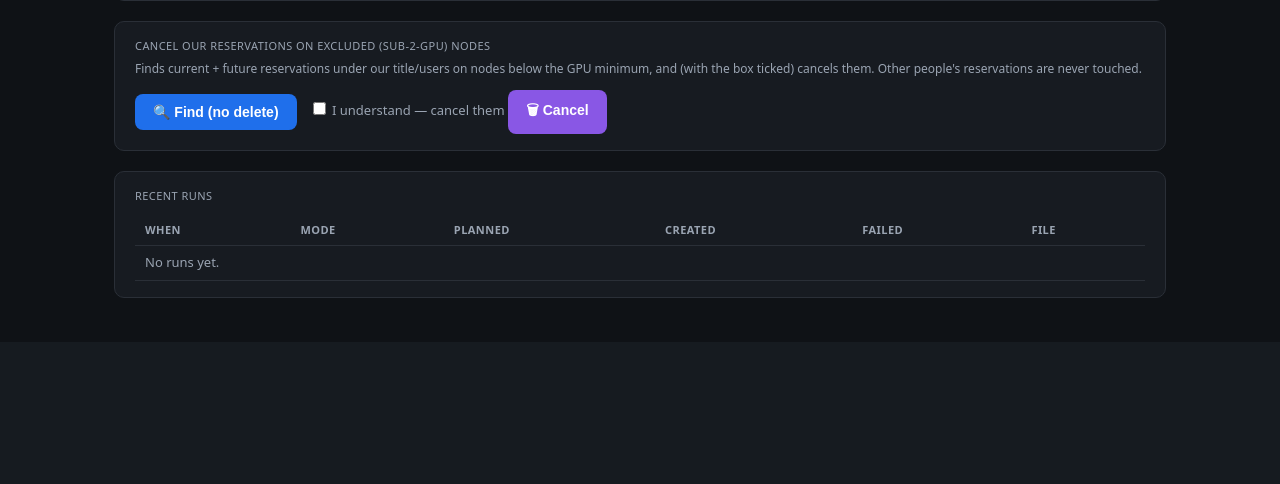
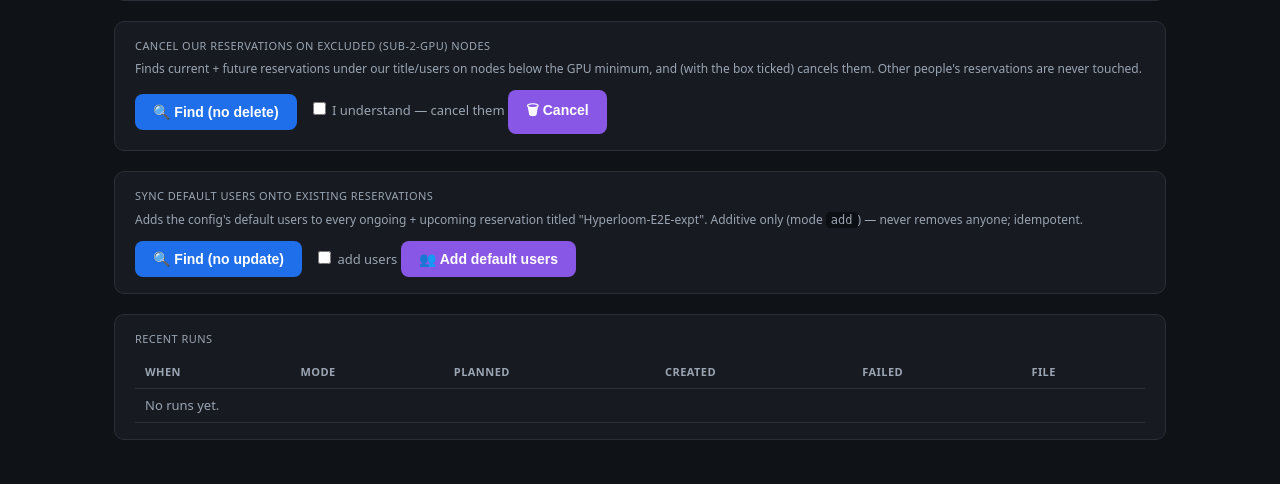
Before and after one commit to rodosingh/automatic-conductor-reserve, a Flask app: page / in a window 1280 px wide. Shown: the part 533-1017 px from the top of the page. Before the commit the page ends 831 px from the top, so only its background shows below. Run offline with Flask 3, Linux system fonts and the light colour scheme.

Commit message:
Mirror sync-users into the Flask app
- /sync-users route + card: "Find (no update)" (dry-run) and "Add default users" (commit)
- reuses engine.sync_users; documented in HOW_TO_RUN.md

```diff
--- a/app.py
+++ b/app.py
@@ -16,14 +16,14 @@ from flask import Flask, redirect, render_template, request, url_for
 
 from conductor_reserve import notify
 from conductor_reserve.config import load_config
-from conductor_reserve.engine import run, cancel_small_gpu
+from conductor_reserve.engine import run, cancel_small_gpu, sync_users
 
 logging.basicConfig(level=logging.INFO, format="%(asctime)s %(levelname)s %(name)s: %(message)s")
 app = Flask(__name__)
 
 # Simple in-memory state for the last run + a lock so two clicks don't overlap.
 _lock = threading.Lock()
-_last = {"result": None, "log": [], "running": False, "cancel": None}
+_last = {"result": None, "log": [], "running": False, "cancel": None, "sync": None}
 
 
 def _do_run(commit: bool):
@@ -48,12 +48,24 @@ def _do_cancel(commit: bool):
         _last["running"] = False
 
 
+def _do_sync(commit: bool):
+    cfg = load_config()
+    _last["log"] = []
+    _last["running"] = True
+    try:
+        _last["sync"] = sync_users(cfg, commit=commit,
+                                   progress=lambda m: _last["log"].append(m))
+    finally:
+        _last["running"] = False
+
+
 @app.route("/")
 def index():
     return render_template(
         "index.html",
         result=_last["result"],
         cancel=_last["cancel"],
+        sync=_last["sync"],
         log=_last["log"],
         running=_last["running"],
         runs=notify.list_runs()[:10],
@@ -90,6 +102,16 @@ def cancel():
     return redirect(url_for("index"))
 
 
+@app.route("/sync-users", methods=["POST"])
+def sync_users_route():
+    """List our reservations that would get the default users (dry-run), or update if confirmed."""
+    do_commit = request.form.get("confirm") == "on"
+    if not _last["running"]:
+        with _lock:
+            _do_sync(commit=do_commit)
+    return redirect(url_for("index"))
+
+
 def _safe_config():
     try:
         cfg = load_config()
--- a/templates/index.html
+++ b/templates/index.html
@@ -113,6 +113,46 @@
     {% endif %}
   </div>
 
+  <div class="card">
+    <div class="kv"><b>Sync default users onto existing reservations</b></div>
+    <div class="mut" style="font-size:12px;margin:6px 0 12px">
+      Adds the config's default users to every ongoing + upcoming reservation titled
+      "{{ config.title }}". Additive only (mode <code>add</code>) — never removes anyone; idempotent.
+    </div>
+    <div class="row">
+      <form action="{{ url_for('sync_users_route') }}" method="post">
+        <button class="btn btn-plan" {% if running %}disabled{% endif %}>🔍 Find (no update)</button>
+      </form>
+      <form action="{{ url_for('sync_users_route') }}" method="post" onsubmit="return confirm('Add the default users to all matching reservations?');">
+        <label class="mut" style="font-size:13px"><input type="checkbox" name="confirm"> add users</label>
+        <button class="btn btn-commit" {% if running %}disabled{% endif %}>👥 Add default users</button>
+      </form>
+    </div>
+    {% if sync %}
+      <div style="margin-top:12px">
+        <div class="kv"><b>{{ sync.reservations|length }} ongoing/upcoming reservation(s) titled "{{ sync.title }}"{% if sync.committed %} — updated {{ sync.reservations|selectattr('status','equalto','updated')|list|length }}{% endif %}</b>
+          {% if sync.unresolved %}<span class="pill failed" style="margin-left:8px">unresolved: {{ sync.unresolved|join(', ') }}</span>{% endif %}
+        </div>
+        <div class="mut" style="font-size:12px;margin-top:4px">ensuring {{ sync.user_ids|length }} default user(s) on each</div>
+        {% if sync.reservations %}
+        <table style="margin-top:8px">
+          <thead><tr><th>Start</th><th>End</th><th>Users now</th><th>ID</th><th>Status</th></tr></thead>
+          <tbody>
+          {% for r in sync.reservations[:60] %}
+            <tr><td>{{ r.date_start[:16] }}</td><td>{{ r.date_end[:16] }}</td>
+                <td class="mut">{{ r.users|length }}</td><td class="mut">{{ r.id }}</td>
+                <td>{% if r.status == 'updated' %}<span class="pill created">updated</span>
+                    {% elif r.status == 'failed' %}<span class="pill failed">failed</span>
+                    {% else %}<span class="pill planned">found</span>{% endif %}</td></tr>
+          {% endfor %}
+          </tbody>
+        </table>
+        {% if sync.reservations|length > 60 %}<div class="mut" style="font-size:12px;margin-top:6px">… +{{ sync.reservations|length - 60 }} more</div>{% endif %}
+        {% else %}<div class="mut" style="font-size:13px;margin-top:6px">No matching reservations found.</div>{% endif %}
+      </div>
+    {% endif %}
+  </div>
+
   {% if result %}
     {% set s = result.summary() %}
     <div class="card">
```
Also changed, not shown: HOW_TO_RUN.md (+2 -0 lines).
